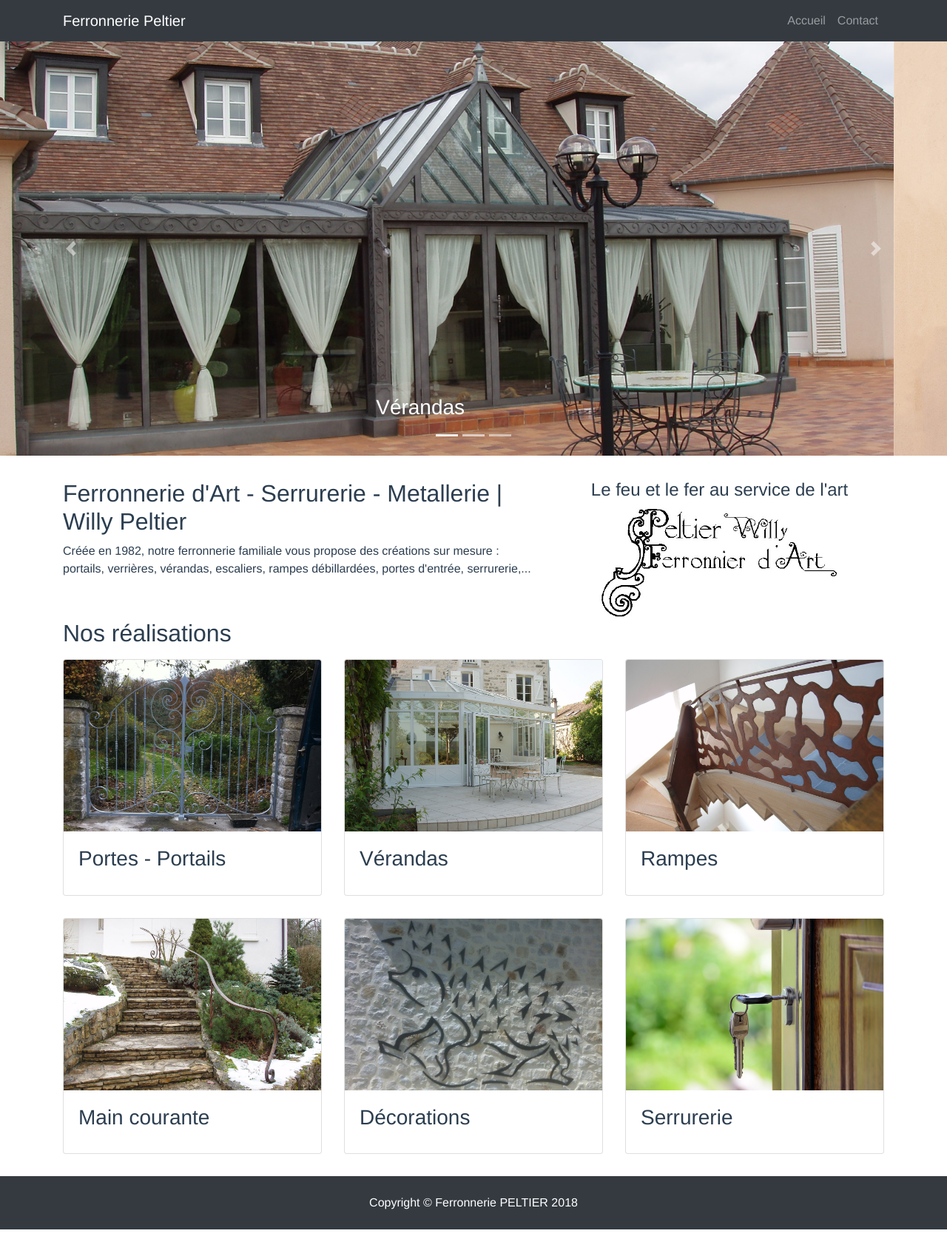
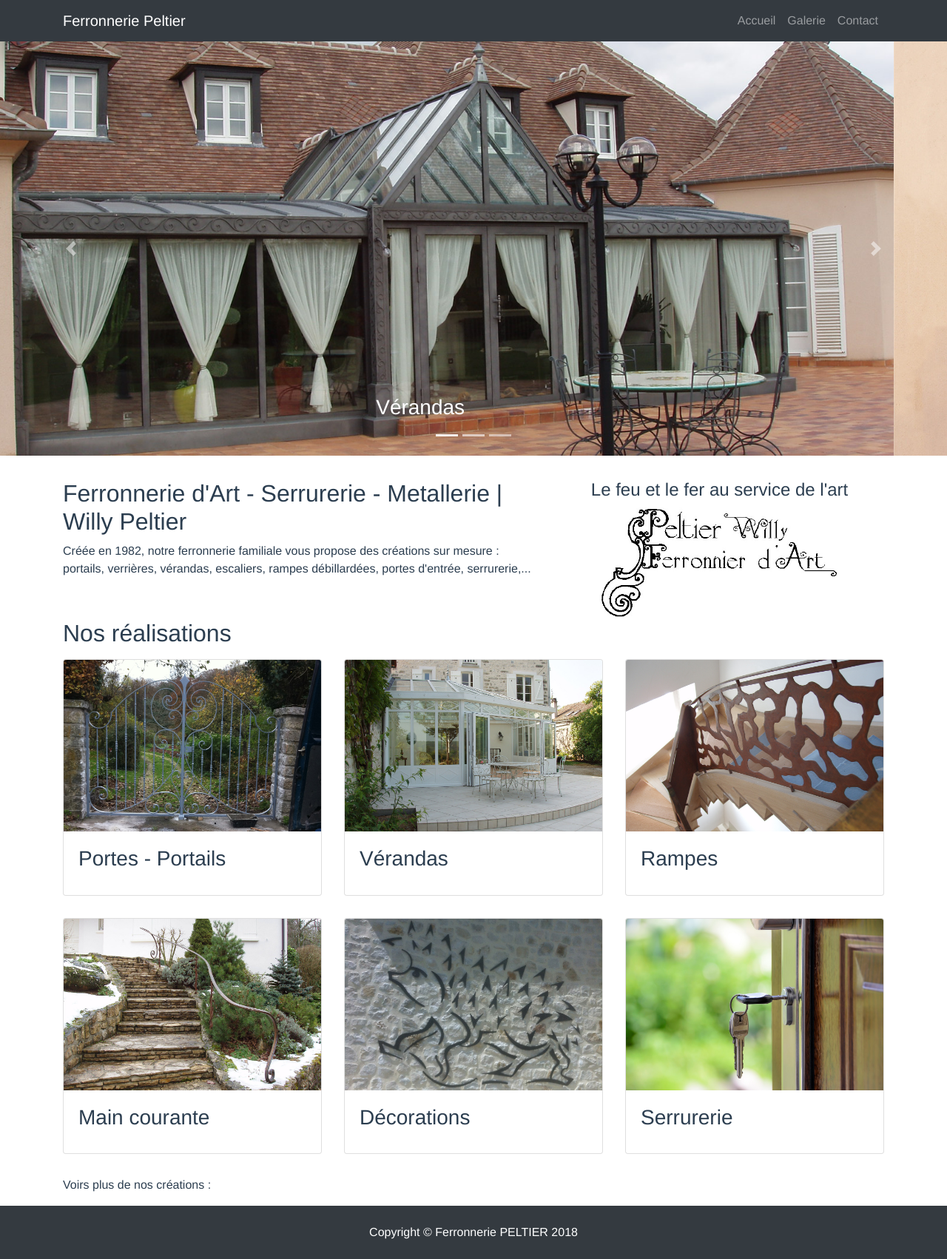
Before and after one commit to Timdev0/ferronnerie-peltier, a Vue app: page / in a window 1280 px wide. Shown: the whole page at 74% size. Before the commit the page ends 1662 px from the top, so only its background shows below. Built offline with nearby package versions, Linux system fonts and the light colour scheme.

Commit message:
add galerie page

```diff
--- a/src/components/Topbar.vue
+++ b/src/components/Topbar.vue
@@ -9,6 +9,9 @@
           <ul class="navbar-nav ml-auto">
             <li class="nav-item">
               <router-link class="nav-link" to="/">Accueil</router-link>
+            </li>
+            <li class="nav-item">
+              <router-link class="nav-link" to="/galerie">Galerie</router-link>
             </li>
             <li class="nav-item">
               <router-link class="nav-link" to="/contact">Contact</router-link>
--- a/src/router.js
+++ b/src/router.js
@@ -3,6 +3,7 @@ import Router from 'vue-router';
 import Home from './views/Home.vue';
 import Contact from './views/Contact.vue';
 import notFound from './views/404.vue';
+import Galerie from './views/Galerie.vue';
 
 Vue.use(Router);
 
@@ -14,16 +15,25 @@ export default new Router({
       name: 'home',
       component: Home,
     },
+
     {
       path: '/contact',
       name: 'contact',
       component: Contact,
     },
+
+    {
+      path: '/galerie',
+      name: 'galerie',
+      component: Galerie,
+    },
+
     {
       path: '/404',
       name: '404',
       component: notFound,
     },
+
     {
       path: '*',
       redirect: '/404',
--- /dev/null
+++ b/src/views/Galerie.vue
@@ -0,0 +1,5 @@
+<template>
+    <div id="galerie" class="container">
+        <h2>yo</h2>
+    </div>
+</template>
--- a/src/views/Home.vue
+++ b/src/views/Home.vue
@@ -115,6 +115,7 @@
             </div>
           </div>
         </div>
+        <p class="see-more">Voirs plus de nos créations : </p>
       </div>
     </div>
 
@@ -172,4 +173,8 @@ export default {
 h1.content{
   font-size: 2rem;
 }
+
+.see-more{
+  padding-left: 15px;
+}
 </style>
```
